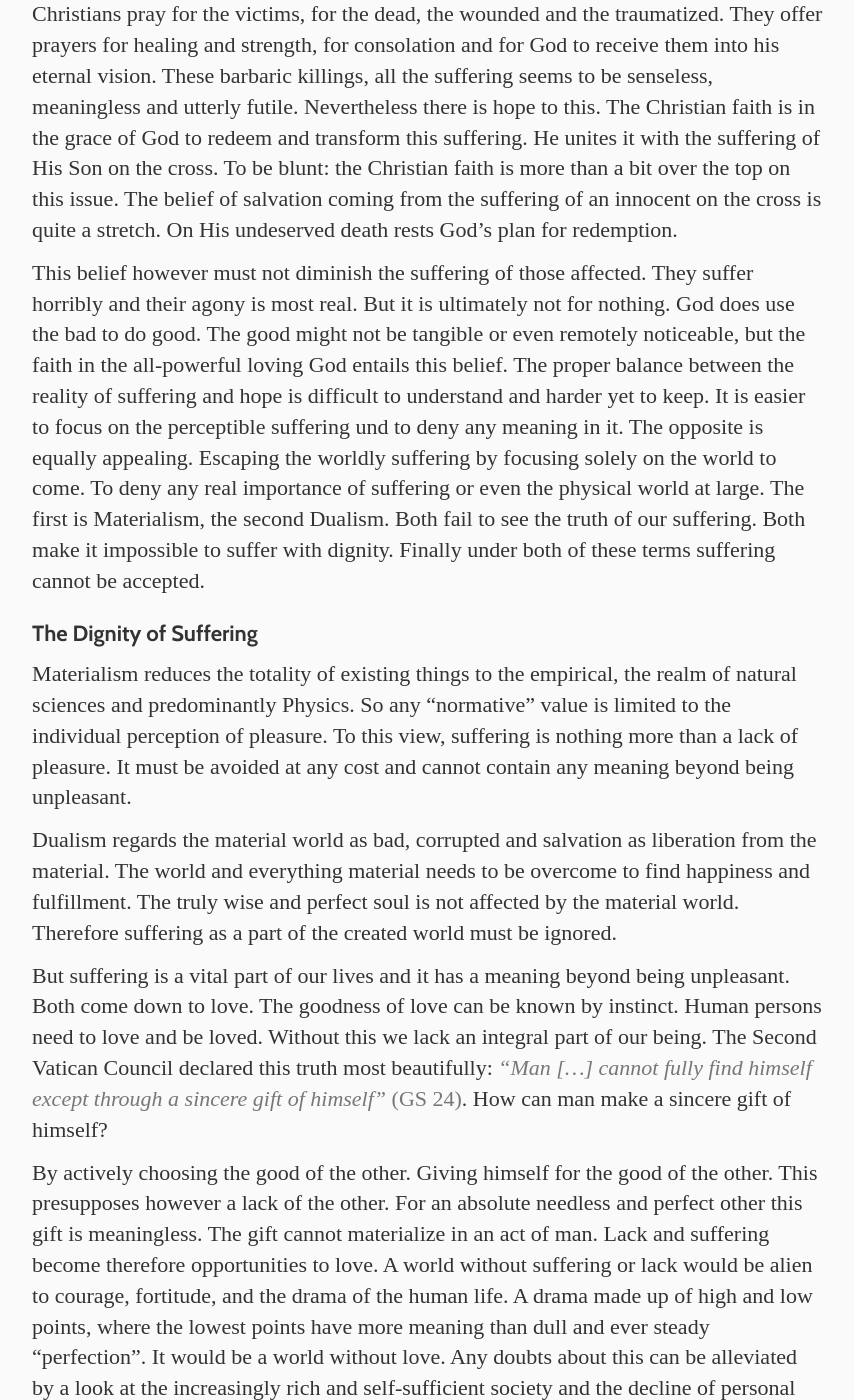
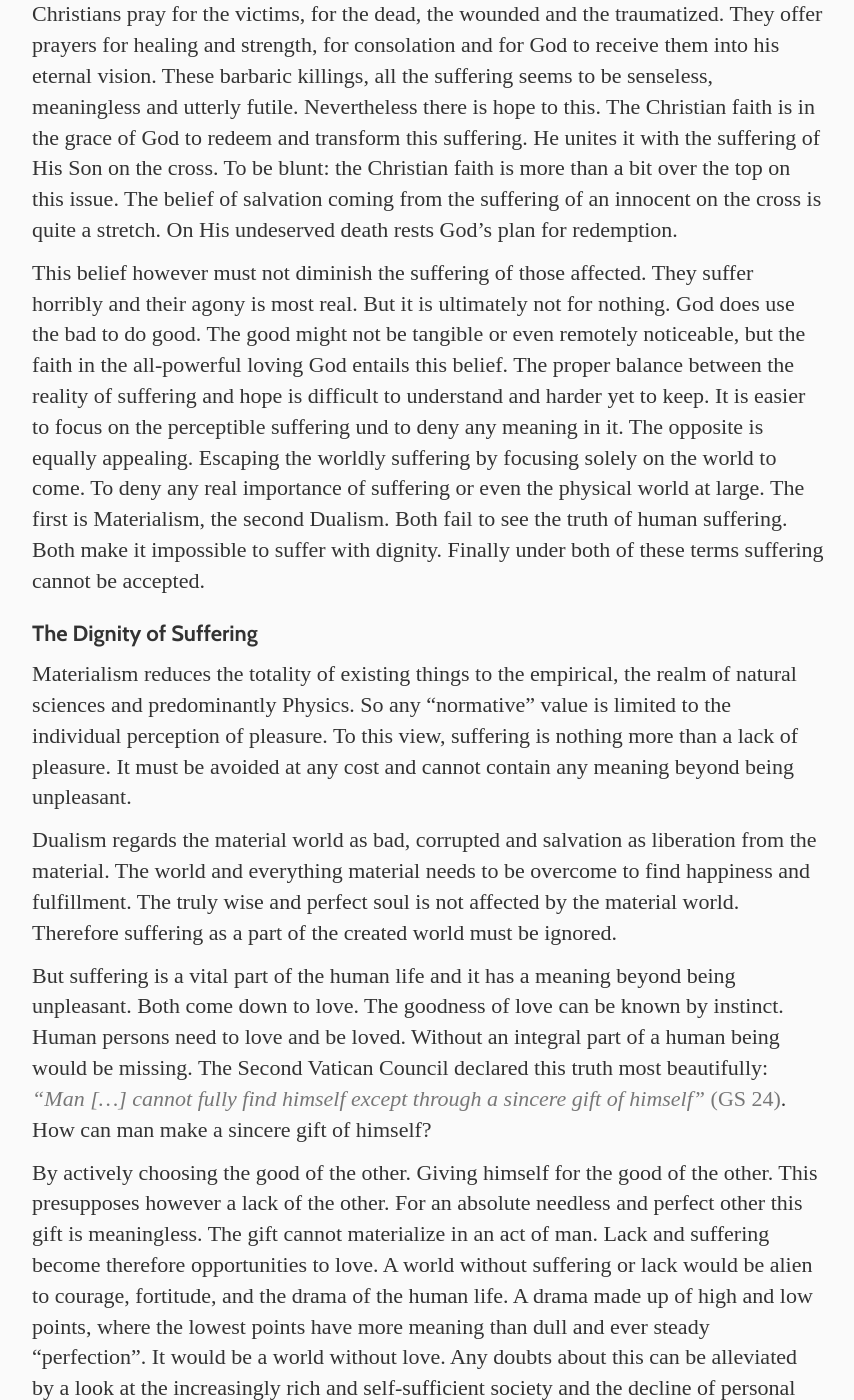
Before and after one commit to Bonifatius/bonifatius.github.io, a Jekyll site: the page built from _posts/2016-03-23-terror-at-the-gate-to-easter.md, in a window 1280 px wide and 1400 px high, scrolled down 995 px. Shown: the whole window, without its empty margins (24-878 px from the left). Built offline with Jekyll 4.4.1, drawn with Linux system fonts in a browser that asks for light colours; some web fonts are replaced; comment, search, counter and statistics services are not loaded; some of the changed text lies outside the part shown.

Commit message:
Updated 2016-03-23-terror-at-the-gate-to-easter.md

```diff
--- a/_posts/2016-03-23-terror-at-the-gate-to-easter.md
+++ b/_posts/2016-03-23-terror-at-the-gate-to-easter.md
@@ -2,7 +2,7 @@
 layout: post
 category: blog
 subtitle: ""
-image: "cross"
+image: cross
 image_attribution: ""
 author: philipp
 published: true
@@ -10,17 +10,18 @@
 title: Terror at the Gate to Easter
 ---
 
+
 **The terror attacks on Brussels show the human capacity to cause suffering. What is the Christian answer to suffering and injustice? What is the final outlook on the troubled life?**
 
 Europe is in shock. Brussels was hit by terror attacks. There is barley any other topic on the airways. The radio was full of new reports on casualty assessments, descriptions of the damage and eyewitness accounts. Facebook was overflowing with *Pray for Brussels* and other signs of solidarity with the Belgium people. Even if there are other topics, they felt out of place. The initial confusion barley ended as the analysis began.
 
-Why Brussels? Was it in retaliation for the arrest of Salah Abdeslam? Is our strong reaction not hypocritical compared to the late attacks at Istanbul, Ankara or even the war in Syria? Ideas and opinions from all kinds of angles appeared. But even with the many *Pray for Brussels* posts the Cristian outlook was not discussed. What is a Christian view on these horrible acts at the beginning of Holy Week?
+Why Brussels? Was it in retaliation for the arrest of Salah Abdeslam? Is the strong reaction to this attack not hypocritical compared to the late attacks at Istanbul, Ankara or even the war in Syria? Ideas and opinions from all kinds of angles appeared. But even with the many *Pray for Brussels* posts the Cristian outlook was not discussed. What is a Christian view on these horrible acts at the beginning of Holy Week?
 
 ## Pray for the Victims
 
 Christians pray for the victims, for the dead, the wounded and the traumatized. They offer prayers for healing and strength, for consolation and for God to receive them into his eternal vision. These barbaric killings, all the suffering seems to be senseless, meaningless and utterly futile. Nevertheless there is hope to this. The Christian faith is in the grace of God to redeem and transform this suffering. He unites it with the suffering of His Son on the cross. To be blunt: the Christian faith is more than a bit over the top on this issue. The belief of salvation coming from the suffering of an innocent on the cross is quite a stretch. On His undeserved death rests God’s plan for redemption.
 
-This belief however must not diminish the suffering of those affected. They suffer horribly and their agony is most real. But it is ultimately not for nothing. God does use the bad to do good. The good might not be tangible or even remotely noticeable, but the faith in the all-powerful loving God entails this belief. The proper balance between the reality of suffering and hope is difficult to understand and harder yet to keep. It is easier to focus on the perceptible suffering und to deny any meaning in it. The opposite is equally appealing. Escaping the worldly suffering by focusing solely on the world to come. To deny any real importance of suffering or even the physical world at large. The first is Materialism, the second Dualism. Both fail to see the truth of our suffering. Both make it impossible to suffer with dignity. Finally under both of these terms suffering cannot be accepted.
+This belief however must not diminish the suffering of those affected. They suffer horribly and their agony is most real. But it is ultimately not for nothing. God does use the bad to do good. The good might not be tangible or even remotely noticeable, but the faith in the all-powerful loving God entails this belief. The proper balance between the reality of suffering and hope is difficult to understand and harder yet to keep. It is easier to focus on the perceptible suffering und to deny any meaning in it. The opposite is equally appealing. Escaping the worldly suffering by focusing solely on the world to come. To deny any real importance of suffering or even the physical world at large. The first is Materialism, the second Dualism. Both fail to see the truth of human suffering. Both make it impossible to suffer with dignity. Finally under both of these terms suffering cannot be accepted.
 
 ### The Dignity of Suffering
 
@@ -28,13 +29,13 @@
 
 Dualism regards the material world as bad, corrupted and salvation as liberation from the material. The world and everything material needs to be overcome to find happiness and fulfillment. The truly wise and perfect soul is not affected by the material world. Therefore suffering as a part of the created world must be ignored.
 
-But suffering is a vital part of our lives and it has a meaning beyond being unpleasant. Both come down to love. The goodness of love can be known by instinct. Human persons need to love and be loved. Without this we lack an integral part of our being. The Second Vatican Council declared this truth most beautifully: <quote>“Man […] cannot fully find himself except through a sincere gift of himself” <small>(GS 24)</small></quote>. How can man make a sincere gift of himself?
+But suffering is a vital part of the human life and it has a meaning beyond being unpleasant. Both come down to love. The goodness of love can be known by instinct. Human persons need to love and be loved. Without an integral part of a human being would be missing. The Second Vatican Council declared this truth most beautifully: <quote>“Man […] cannot fully find himself except through a sincere gift of himself” <small>(GS 24)</small></quote>. How can man make a sincere gift of himself?
 
 By actively choosing the good of the other. Giving himself for the good of the other. This presupposes however a lack of the other. For an absolute needless and perfect other this gift is meaningless. The gift cannot materialize in an act of man. Lack and suffering become therefore opportunities to love. A world without suffering or lack would be alien to courage, fortitude, and the drama of the human life. A drama made up of high and low points, where the lowest points have more meaning than dull and ever steady “perfection”. It would be a world without love. Any doubts about this can be alleviated by a look at the increasingly rich and self-sufficient society and the decline of personal relationships and responsibility.
 
 ## Pray for the Attackers
 
-The proper understanding of the truth of suffering is challenging with these horrible events. God’s vision of sin and guilt becomes almost impossible to humanly comprehend. What is the Christian hope for these criminals? Justice, for sure, also a change of heart so they renounce violence. But ultimately it is more, way over the top more. We hope for their repentance and therefore the forgiveness of their sins. We hope to see them in eternity, enjoying the beatific vision of God together with their victims.
+The proper understanding of the truth of suffering is challenging with these horrible events. God’s vision of sin and guilt becomes almost impossible to humanly comprehend. What is the Christian hope for these criminals? Justice, for sure, also a change of heart so they renounce violence. But ultimately it is more, way over the top more. The Christian hope is for their repentance and therefore the forgiveness of their sins. The hope to see them in eternity, enjoying the beatific vision of God together with their victims.
 
 ### To Forgive or not to Forgive
 
@@ -50,7 +51,7 @@
 
 All of this only pertains to the personal forgiveness of the victim. There is more to it. One aspect can be observed within the justice system. For the law the forgiveness of a victim is only a side note. It might be taken into consideration as a mitigating circumstance to the severity of a penalty. It has no bearing however on the general question of guilt and the public interest of punishment for an offence.
 
-Apart from the damage a sin does to the sinner and others, there is always damage to the relationship with God. Criminals, terrorists and dictators are made in the image and likeness of God and He intends and wishes them to be in what we call Heaven, the eternal relationship with Him. He therefore is very liberal with his mercy. As Pope Francis proclaims in Evangelii Gaudium, <quote>“God never tires of forgiving us; we are the ones who tire of seeking his mercy.”</quote> The sky is not the limit but the human shame connected with sin.
+Apart from the damage a sin does to the sinner and others, there is always damage to the relationship with God. Criminals, terrorists and dictators are made in the image and likeness of God and He intends and wishes them to be in what is called Heaven, the eternal relationship with Him. He therefore is very liberal with his mercy. As Pope Francis proclaims in Evangelii Gaudium, <quote>“God never tires of forgiving us; we are the ones who tire of seeking his mercy.”</quote> The sky is not the limit but the human shame connected with sin.
 
 ### The Glory of Suffering
 
```
